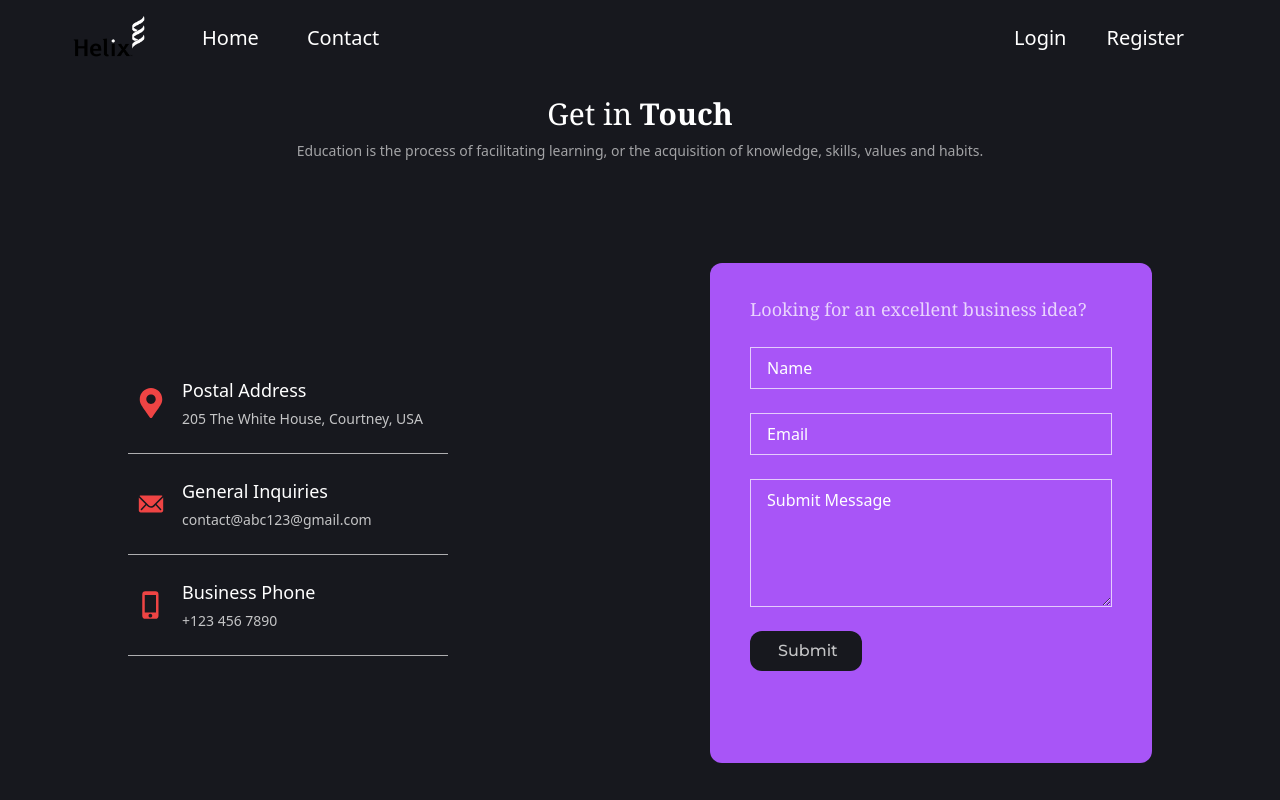
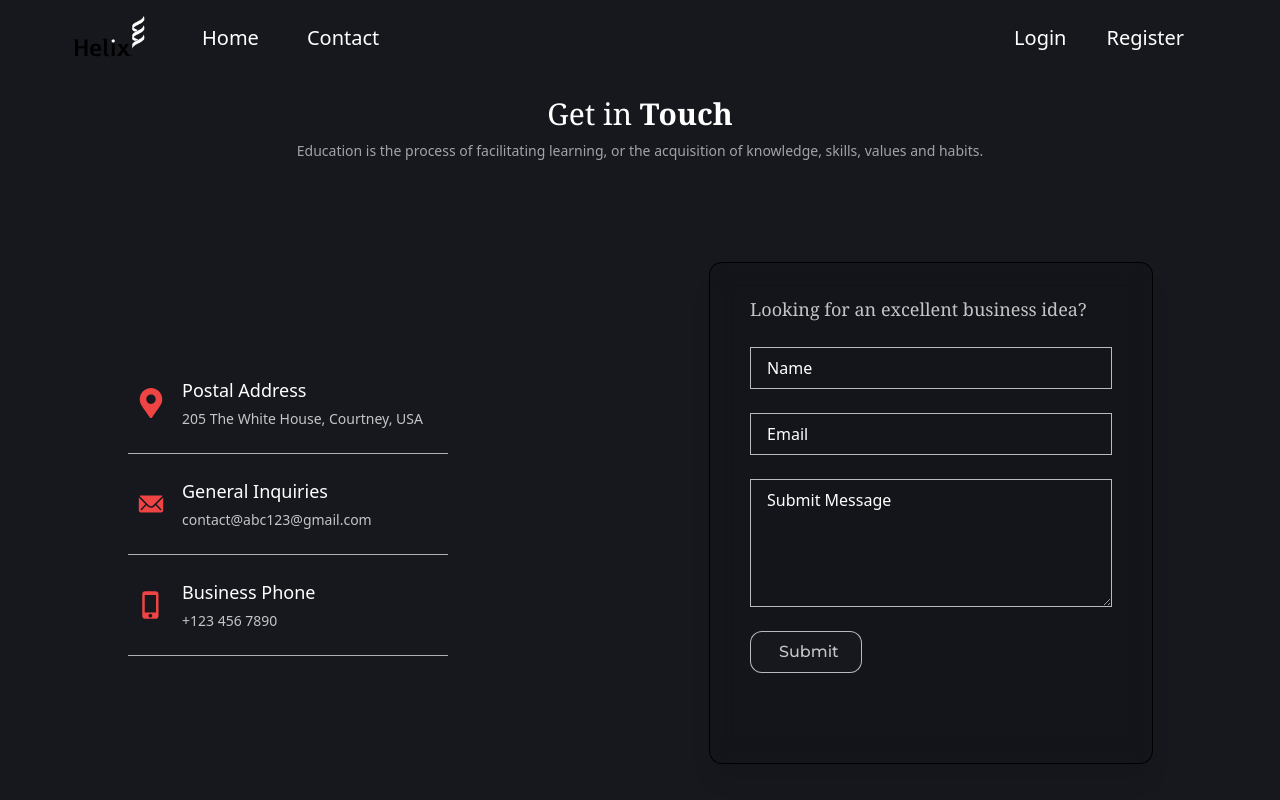
Before and after one commit to anu30singh/Helix-Placement-Portal, a React (Vite) app in the folder client/: page /contact in a window 1280 px wide. Shown: the top 800 px of the page. Built offline with nearby package versions, Linux system fonts and the light colour scheme; no server answers; what tailwindcss-filters would draw is missing.

Commit message:
savepoint

```diff
--- a/client/src/Contact.jsx
+++ b/client/src/Contact.jsx
@@ -65,7 +65,7 @@ const Contact = () => {
           </div>
           <div className="w-80 h-[1px] bg-white/65"></div>
         </div>
-        <div className="w-[70%] h-[500px] px-10 py-8 bg-purple-500 rounded-xl">
+        <div className="w-[70%] h-[500px] px-10 py-8 bg-black/10 ring-1 ring-black shadow-xl shadow-rgba(255, 255, 255, 0.3) backdrop-blur-md rounded-xl">
           <form className='flex flex-col gap-2' onSubmit={handleSubmit}>
             <h3 className="mb-4 font-serif text-lg font-light text-white text-opacity-75">Looking for an excellent business idea?</h3>
             <input
@@ -96,7 +96,7 @@ const Contact = () => {
             ></textarea>
             <button
               type="submit"
-              className="pr-8 pl-7 py-2 font-medium text-white montserrat-font w-28 text-opacity-75 bg-[#17181E] rounded-xl">
+              className="pr-8 pl-7 py-2 hover:bg-white hover:text-black font-medium text-white montserrat-font w-28  border-[1px] border-solid border-white/70 text-opacity-75 bg-[#17181E] rounded-xl">
               Submit
             </button>
           </form>
```
